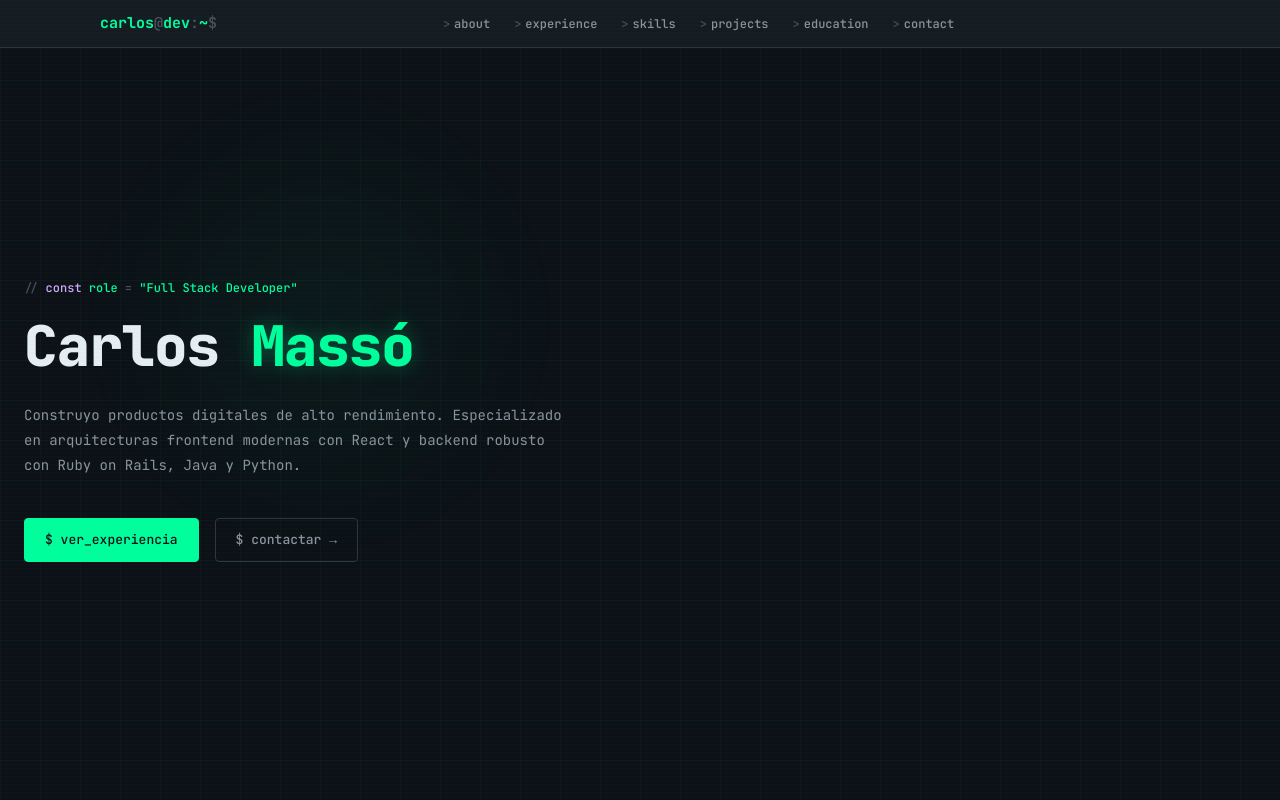
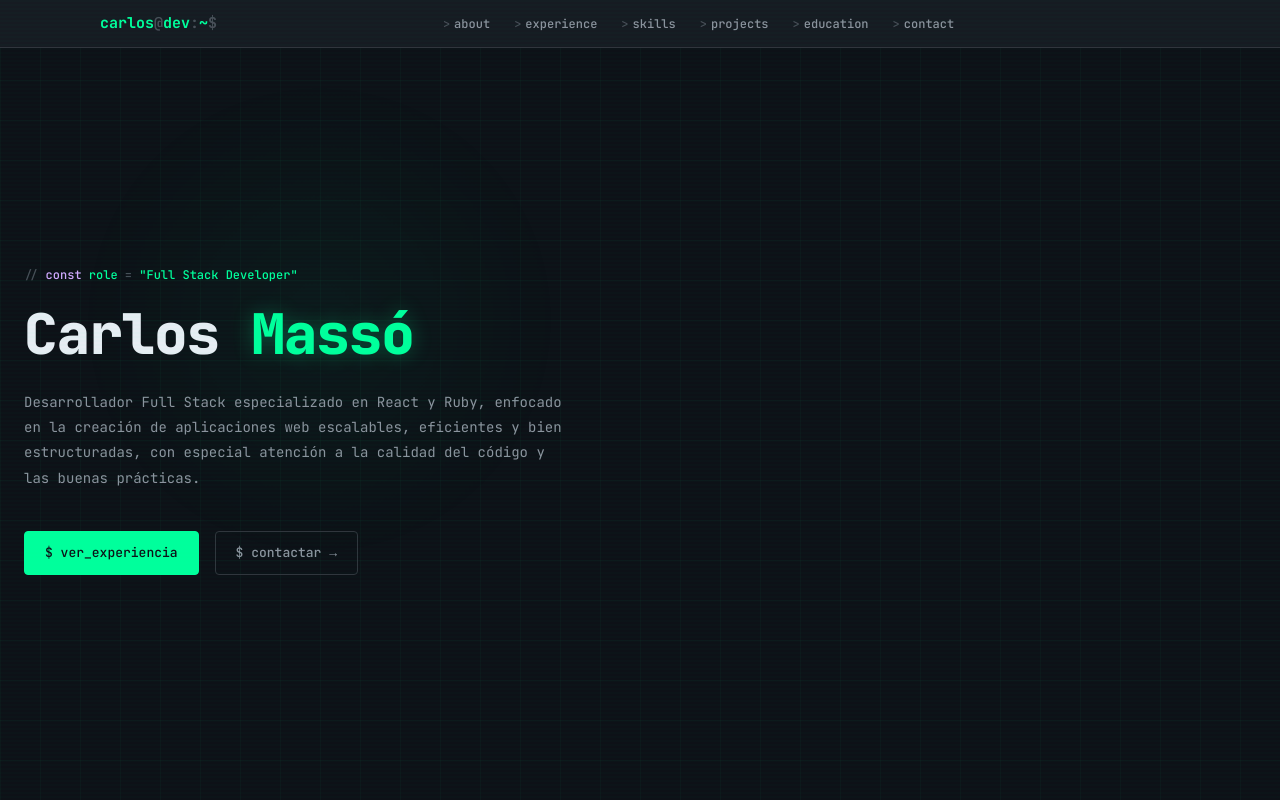
Before and after one commit to Carlosmasso/portfolio, a React (Vite) app: page / in a window 1280 px wide. Shown: the top 800 px of the page. Built offline with nearby package versions, Linux system fonts and the light colour scheme.

Commit message:
improve desc

```diff
--- a/src/components/Hero.jsx
+++ b/src/components/Hero.jsx
@@ -17,7 +17,7 @@ export default function Hero() {
         </h1>
         <p className="hero-desc">
           <TypingText
-            text="Construyo productos digitales de alto rendimiento. Especializado en arquitecturas frontend modernas con React y backend robusto con Ruby on Rails, Java y Python."
+            text="Desarrollador Full Stack especializado en React y Ruby, enfocado en la creación de aplicaciones web escalables, eficientes y bien estructuradas, con especial atención a la calidad del código y las buenas prácticas."
             speed={25}
             delay={800}
           />
```
